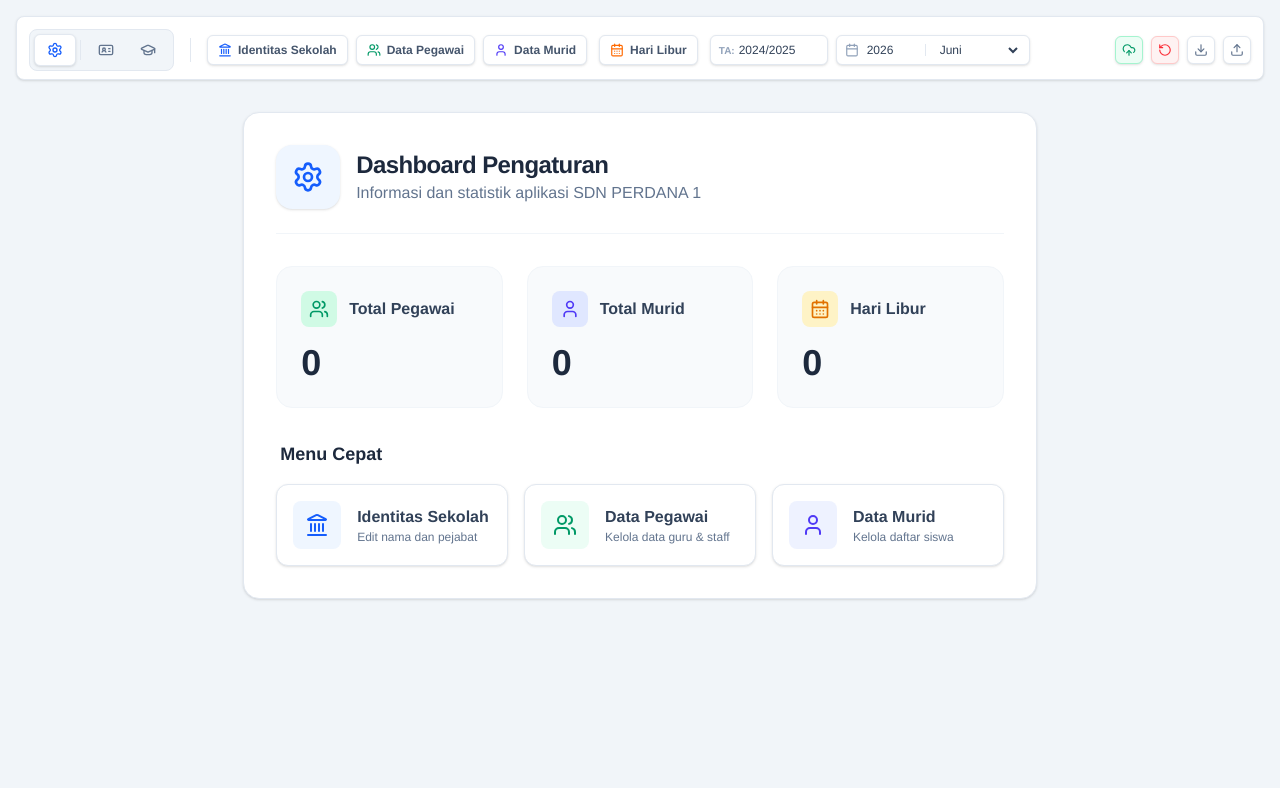
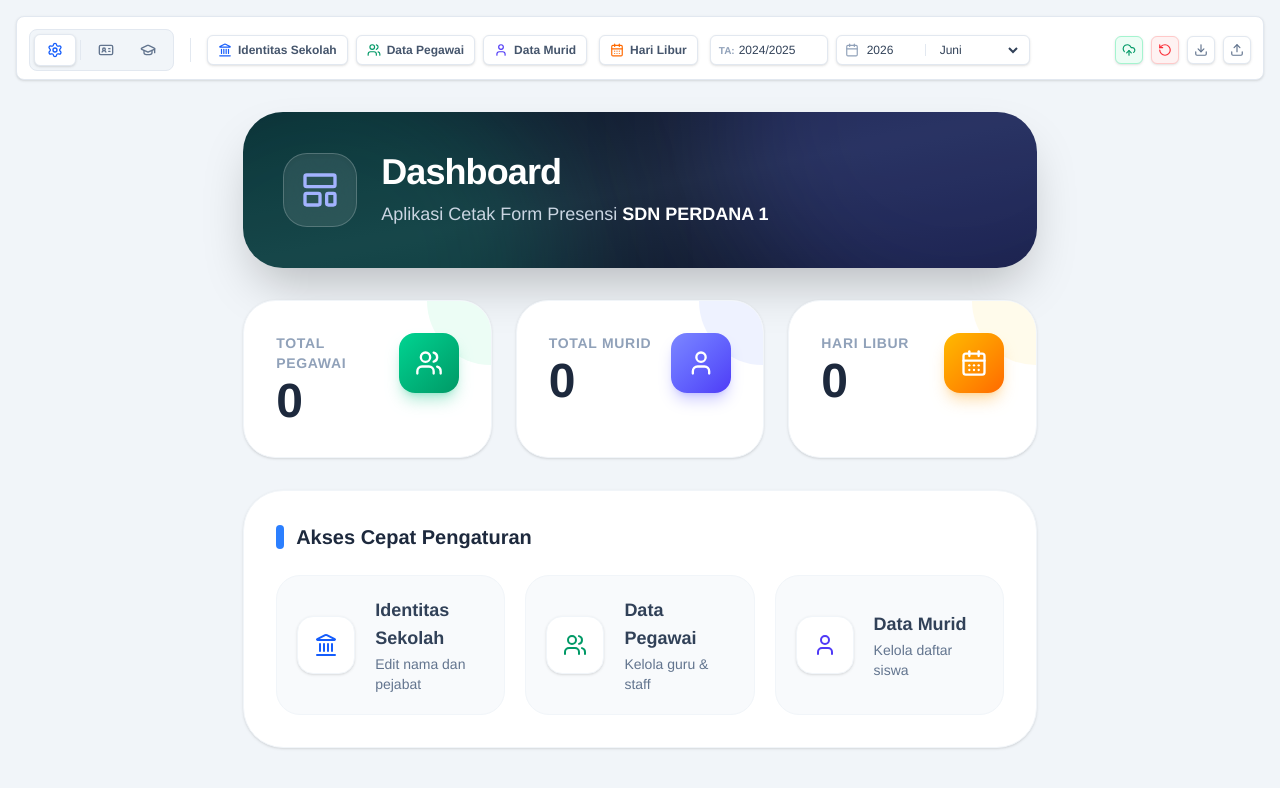
Before and after one commit to edibrata/cetakpresensi, a React (Vite) app: page / in a window 1280 px wide. Shown: the top 788 px of the page. Built offline with nearby package versions, Linux system fonts and the light colour scheme.

Commit message:
Dashboard redesign

```diff
--- a/src/components/Dashboard.tsx
+++ b/src/components/Dashboard.tsx
@@ -1,5 +1,5 @@
 import React from 'react';
-import { Landmark, Users, User, CalendarDays, Settings } from 'lucide-react';
+import { Landmark, Users, User, CalendarDays, LayoutTemplate } from 'lucide-react';
 import { useAppContext } from '../context/AppContext';
 
 interface DashboardProps {
@@ -14,90 +14,114 @@ export const Dashboard: React.FC<DashboardProps> = ({ onOpenModal, onOpenDataMod
   const activeStudents = ctx.studentData.length;
 
   return (
-    <div className="max-w-[21cm] mx-auto mt-8 p-8 bg-white rounded-2xl shadow-sm border border-slate-200 animate-fade-in">
-      <div className="flex items-center gap-4 mb-8 pb-6 border-b border-slate-100">
-        <div className="p-4 bg-blue-50 text-blue-600 rounded-2xl shadow-sm">
-          <Settings size={32} />
+    <div className="max-w-[21cm] mx-auto mt-8 mb-16 animate-fade-in space-y-8">
+      {/* Header Banner */}
+      <div className="relative overflow-hidden rounded-[2.5rem] bg-gradient-to-br from-slate-900 via-slate-800 to-slate-900 p-8 md:p-10 shadow-2xl text-white">
+        <div className="absolute top-0 right-0 w-[30rem] h-[30rem] bg-indigo-500/20 rounded-full blur-3xl -translate-y-1/2 translate-x-1/3"></div>
+        <div className="absolute bottom-0 left-0 w-[30rem] h-[30rem] bg-emerald-500/20 rounded-full blur-3xl translate-y-1/2 -translate-x-1/3"></div>
+
+        <div className="relative z-10 flex flex-col md:flex-row items-start md:items-center gap-6">
+          <div className="p-4 bg-white/10 backdrop-blur-xl border border-white/20 rounded-3xl shadow-inner text-indigo-300">
+            <LayoutTemplate size={40} />
           </div>
           <div>
-          <h2 className="text-2xl font-black text-slate-800 tracking-tight">Dashboard Pengaturan</h2>
-          <p className="text-slate-500 font-medium">Informasi dan statistik aplikasi {ctx.sekolah || 'Sekolah'}</p>
+            <h2 className="text-3xl md:text-4xl font-black tracking-tight mb-2">Dashboard</h2>
+            <p className="text-slate-300 font-medium text-lg">
+              Aplikasi Cetak Form Presensi <span className="text-white font-bold">{ctx.sekolah || 'Sekolah'}</span>
+            </p>
+          </div>
         </div>
       </div>
 
-      <div className="grid grid-cols-1 md:grid-cols-3 gap-6 mb-8">
-        <div className="bg-slate-50 p-6 rounded-2xl border border-slate-100 flex flex-col justify-between">
-          <div className="flex items-center gap-3 mb-4">
-            <div className="p-2 bg-emerald-100 text-emerald-600 rounded-lg">
-              <Users size={20} />
+      {/* Stats Grid */}
+      <div className="grid grid-cols-1 md:grid-cols-3 gap-6">
+        <div className="group relative overflow-hidden bg-white p-6 md:p-8 rounded-[2rem] border border-slate-100 shadow-sm hover:shadow-xl hover:shadow-emerald-500/10 transition-all duration-300 hover:-translate-y-1">
+          <div className="absolute top-0 right-0 w-32 h-32 bg-emerald-50 rounded-full -translate-y-1/2 translate-x-1/2 group-hover:scale-150 transition-transform duration-700 ease-out"></div>
+          <div className="relative z-10 flex justify-between items-start">
+            <div>
+              <h3 className="font-bold text-slate-400 text-sm mb-1 uppercase tracking-wider">Total Pegawai</h3>
+              <div className="text-5xl font-black text-slate-800 tracking-tight">{activeStaff}</div>
             </div>
-            <h3 className="font-bold text-slate-700">Total Pegawai</h3>
+            <div className="p-4 rounded-2xl bg-gradient-to-br from-emerald-400 to-emerald-600 text-white shadow-lg shadow-emerald-500/30">
+              <Users size={28} />
             </div>
-          <div className="text-4xl font-black text-slate-800">{activeStaff}</div>
-        </div>
-
-        <div className="bg-slate-50 p-6 rounded-2xl border border-slate-100 flex flex-col justify-between">
-          <div className="flex items-center gap-3 mb-4">
-            <div className="p-2 bg-indigo-100 text-indigo-600 rounded-lg">
-              <User size={20} />
-            </div>
-            <h3 className="font-bold text-slate-700">Total Murid</h3>
-          </div>
-          <div className="text-4xl font-black text-slate-800">{activeStudents}</div>
-        </div>
-
-        <div className="bg-slate-50 p-6 rounded-2xl border border-slate-100 flex flex-col justify-between">
-          <div className="flex items-center gap-3 mb-4">
-            <div className="p-2 bg-amber-100 text-amber-600 rounded-lg">
-              <CalendarDays size={20} />
-            </div>
-            <h3 className="font-bold text-slate-700">Hari Libur</h3>
-          </div>
-          <div className="text-4xl font-black text-slate-800">{ctx.holidayData.length}</div>
           </div>
         </div>
 
-      <h3 className="text-lg font-bold text-slate-800 mb-4 px-1">Menu Cepat</h3>
-      <div className="grid grid-cols-1 md:grid-cols-3 gap-4">
+        <div className="group relative overflow-hidden bg-white p-6 md:p-8 rounded-[2rem] border border-slate-100 shadow-sm hover:shadow-xl hover:shadow-indigo-500/10 transition-all duration-300 hover:-translate-y-1">
+          <div className="absolute top-0 right-0 w-32 h-32 bg-indigo-50 rounded-full -translate-y-1/2 translate-x-1/2 group-hover:scale-150 transition-transform duration-700 ease-out"></div>
+          <div className="relative z-10 flex justify-between items-start">
+            <div>
+              <h3 className="font-bold text-slate-400 text-sm mb-1 uppercase tracking-wider">Total Murid</h3>
+              <div className="text-5xl font-black text-slate-800 tracking-tight">{activeStudents}</div>
+            </div>
+            <div className="p-4 rounded-2xl bg-gradient-to-br from-indigo-400 to-indigo-600 text-white shadow-lg shadow-indigo-500/30">
+              <User size={28} />
+            </div>
+          </div>
+        </div>
+
+        <div className="group relative overflow-hidden bg-white p-6 md:p-8 rounded-[2rem] border border-slate-100 shadow-sm hover:shadow-xl hover:shadow-amber-500/10 transition-all duration-300 hover:-translate-y-1">
+          <div className="absolute top-0 right-0 w-32 h-32 bg-amber-50 rounded-full -translate-y-1/2 translate-x-1/2 group-hover:scale-150 transition-transform duration-700 ease-out"></div>
+          <div className="relative z-10 flex justify-between items-start">
+            <div>
+              <h3 className="font-bold text-slate-400 text-sm mb-1 uppercase tracking-wider">Hari Libur</h3>
+              <div className="text-5xl font-black text-slate-800 tracking-tight">{ctx.holidayData.length}</div>
+            </div>
+            <div className="p-4 rounded-2xl bg-gradient-to-br from-amber-400 to-orange-500 text-white shadow-lg shadow-amber-500/30">
+              <CalendarDays size={28} />
+            </div>
+          </div>
+        </div>
+      </div>
+
+      {/* Quick Menu */}
+      <div className="bg-white rounded-[2.5rem] border border-slate-100 shadow-sm p-8">
+        <h3 className="text-xl font-bold text-slate-800 mb-6 flex items-center gap-3">
+          <div className="w-2 h-6 bg-blue-500 rounded-full"></div>
+          Akses Cepat Pengaturan
+        </h3>
+        <div className="grid grid-cols-1 md:grid-cols-3 gap-5">
           <button
             onClick={() => onOpenModal('modalSettings')}
-          className="flex items-center gap-4 p-4 rounded-xl border border-slate-200 bg-white hover:border-blue-300 hover:bg-blue-50 transition-all text-left group shadow-sm active:scale-[0.98]"
+            className="flex items-center gap-5 p-5 rounded-3xl border border-slate-100 bg-slate-50 hover:bg-white hover:border-blue-200 hover:shadow-xl hover:shadow-blue-500/5 transition-all duration-300 text-left group active:scale-[0.98]"
           >
-          <div className="p-3 bg-blue-50 text-blue-600 rounded-lg group-hover:bg-blue-100 group-hover:text-blue-700 transition-colors">
+            <div className="p-4 bg-white text-blue-600 rounded-2xl shadow-sm group-hover:bg-blue-600 group-hover:text-white transition-colors duration-300 border border-slate-100 group-hover:border-transparent">
               <Landmark size={24} />
             </div>
             <div>
-            <div className="font-bold text-slate-700 group-hover:text-blue-700 transition-colors">Identitas Sekolah</div>
-            <div className="text-xs text-slate-500">Edit nama dan pejabat</div>
+              <div className="font-bold text-slate-700 group-hover:text-blue-700 transition-colors text-lg mb-0.5">Identitas Sekolah</div>
+              <div className="text-sm text-slate-500">Edit nama dan pejabat</div>
             </div>
           </button>
 
           <button
             onClick={() => onOpenDataModal('pegawai')}
-          className="flex items-center gap-4 p-4 rounded-xl border border-slate-200 bg-white hover:border-emerald-300 hover:bg-emerald-50 transition-all text-left group shadow-sm active:scale-[0.98]"
+            className="flex items-center gap-5 p-5 rounded-3xl border border-slate-100 bg-slate-50 hover:bg-white hover:border-emerald-200 hover:shadow-xl hover:shadow-emerald-500/5 transition-all duration-300 text-left group active:scale-[0.98]"
           >
-          <div className="p-3 bg-emerald-50 text-emerald-600 rounded-lg group-hover:bg-emerald-100 group-hover:text-emerald-700 transition-colors">
+            <div className="p-4 bg-white text-emerald-600 rounded-2xl shadow-sm group-hover:bg-emerald-600 group-hover:text-white transition-colors duration-300 border border-slate-100 group-hover:border-transparent">
               <Users size={24} />
             </div>
             <div>
-            <div className="font-bold text-slate-700 group-hover:text-emerald-700 transition-colors">Data Pegawai</div>
-            <div className="text-xs text-slate-500">Kelola data guru & staff</div>
+              <div className="font-bold text-slate-700 group-hover:text-emerald-700 transition-colors text-lg mb-0.5">Data Pegawai</div>
+              <div className="text-sm text-slate-500">Kelola guru & staff</div>
             </div>
           </button>
 
           <button
             onClick={() => onOpenDataModal('murid')}
-          className="flex items-center gap-4 p-4 rounded-xl border border-slate-200 bg-white hover:border-indigo-300 hover:bg-indigo-50 transition-all text-left group shadow-sm active:scale-[0.98]"
+            className="flex items-center gap-5 p-5 rounded-3xl border border-slate-100 bg-slate-50 hover:bg-white hover:border-indigo-200 hover:shadow-xl hover:shadow-indigo-500/5 transition-all duration-300 text-left group active:scale-[0.98]"
           >
-          <div className="p-3 bg-indigo-50 text-indigo-600 rounded-lg group-hover:bg-indigo-100 group-hover:text-indigo-700 transition-colors">
+            <div className="p-4 bg-white text-indigo-600 rounded-2xl shadow-sm group-hover:bg-indigo-600 group-hover:text-white transition-colors duration-300 border border-slate-100 group-hover:border-transparent">
               <User size={24} />
             </div>
             <div>
-            <div className="font-bold text-slate-700 group-hover:text-indigo-700 transition-colors">Data Murid</div>
-            <div className="text-xs text-slate-500">Kelola daftar siswa</div>
+              <div className="font-bold text-slate-700 group-hover:text-indigo-700 transition-colors text-lg mb-0.5">Data Murid</div>
+              <div className="text-sm text-slate-500">Kelola daftar siswa</div>
             </div>
           </button>
         </div>
       </div>
+    </div>
   );
 }
```
Lines whose indentation alone changed are shown as unchanged.
